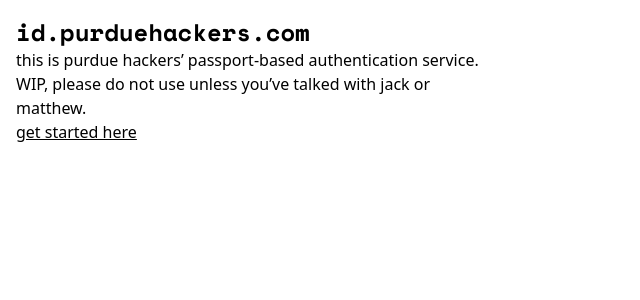
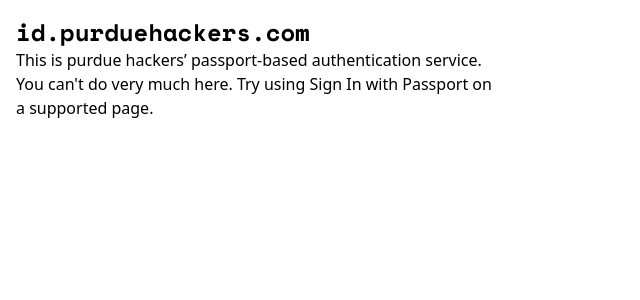
Before and after one commit to purduehackers/id, a Next.js app: page / in a window 1280 px wide. Shown: the top 300 px of the page, without its empty margins (0-640 px from the left). Built offline with nearby package versions, Linux system fonts and the light colour scheme.

Commit message:
Updated landing page

```diff
--- a/pages/index.tsx
+++ b/pages/index.tsx
@@ -1,16 +1,11 @@
-import Link from "next/link";
-
 export default function Index() {
   return (
     <div className="p-4 max-w-lg">
       <h1 className="text-2xl font-bold font-mono">id.purduehackers.com</h1>
       <p>
-        this is purdue hackers&rsquo; passport-based authentication service.
-        WIP, please do not use unless you&rsquo;ve talked with jack or matthew.
+        This is purdue hackers&rsquo; passport-based authentication service.
+        You can't do very much here. Try using Sign In with Passport on a supported page.
       </p>
-      <Link href="/authorize" className="underline">
-        get started here
-      </Link>
     </div>
   );
 }
```
